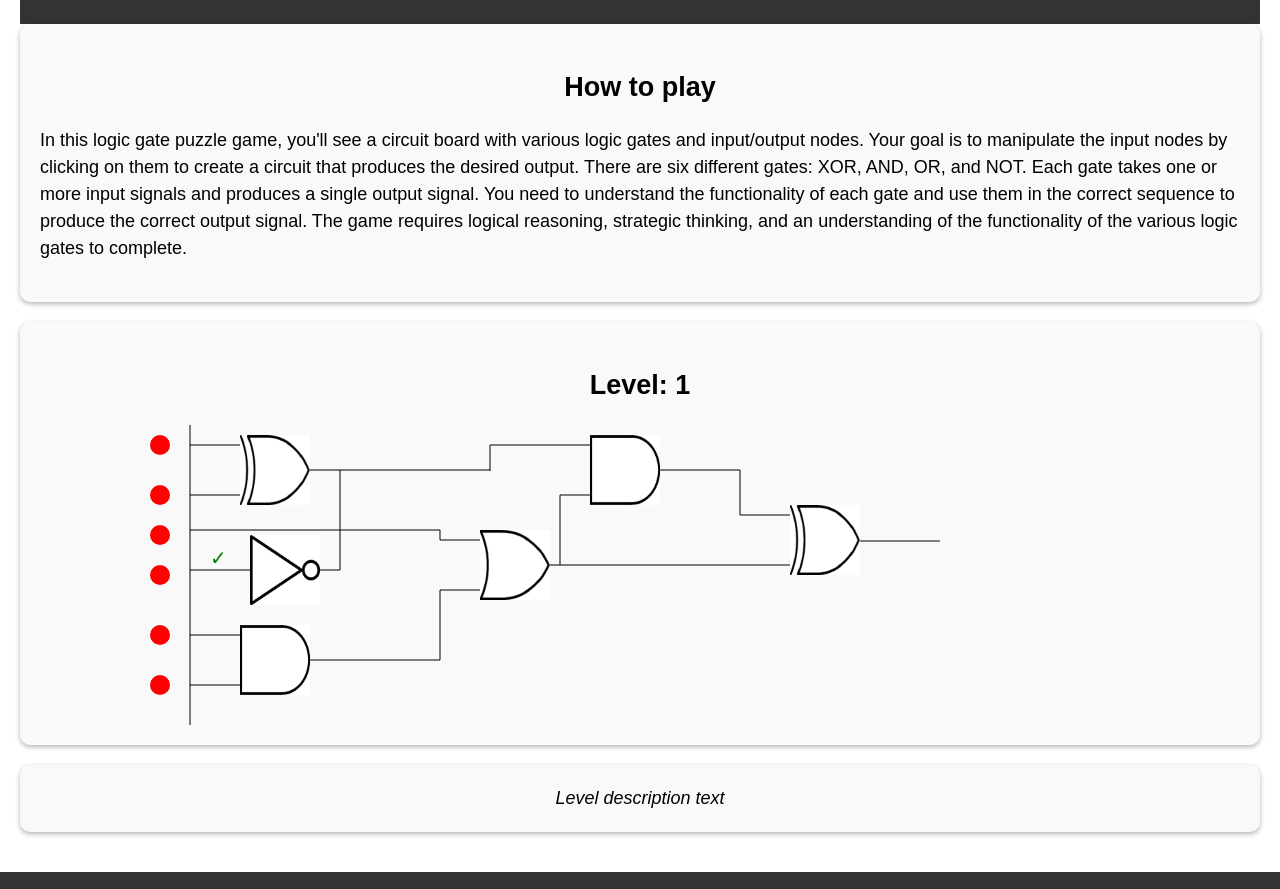
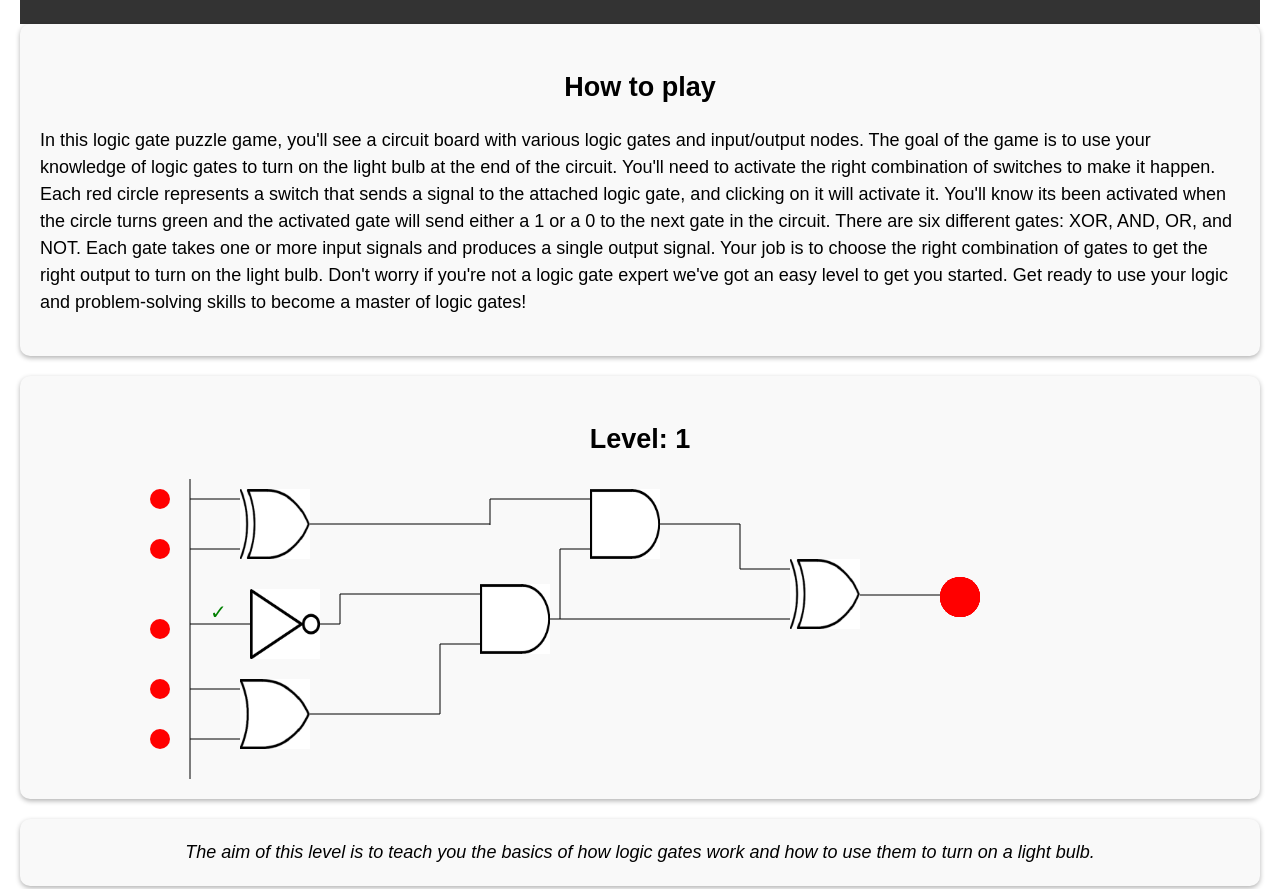
Before and after one commit to AyatKamona/Logic-Gate-Website, a plain HTML site: page index.html in a window 1280 px wide. Shown: the part 680-1569 px from the top of the page. Drawn offline with Linux system fonts and the light colour scheme.

Commit message:
redesigned level 1 logic gate placement

```diff
--- a/index.html
+++ b/index.html
@@ -34,10 +34,14 @@
             <section>
                 <h1>How to play</h2>
                     <p>In this logic gate puzzle game, you'll see a circuit board with various logic gates and input/output nodes.
-                        Your goal is to manipulate the input nodes by clicking on them to create a circuit that produces the desired output.
+                        The goal of the game is to use your knowledge of logic gates to turn on the light bulb at the end of the circuit.
+                        You'll need to activate the right combination of switches to make it happen.
+                        Each red circle represents a switch that sends a signal to the attached logic gate, and clicking on it will activate it.
+                        You'll know its been activated when the circle turns green and the activated gate will send either a 1 or a 0 to the next gate in the circuit.
                         There are six different gates: XOR, AND, OR, and NOT. Each gate takes one or more input signals and produces a single output signal.
-                        You need to understand the functionality of each gate and use them in the correct sequence to produce the correct output signal.
-                        The game requires logical reasoning, strategic thinking, and an understanding of the functionality of the various logic gates to complete.</p>
+                        Your job is to choose the right combination of gates to get the right output to turn on the light bulb.
+                        Don't worry if you're not a logic gate expert we've got an easy level to get you started.
+                        Get ready to use your logic and problem-solving skills to become a master of logic gates!</p>
             </section>
 
             <section>
--- a/js/game.js
+++ b/js/game.js
@@ -430,10 +430,10 @@ class Game {
         img4.onload = function() {
         // Draw images of gates on the canvas
             context.drawImage(img, 100, 10, 70, 70);
-            context.drawImage(img2, 100, 200, 70, 70);
+            context.drawImage(img3, 100, 200, 70, 70);
             context.drawImage(img2, 450, 10, 70, 70);
             context.drawImage(img4, 110, 110, 70, 70);
-            context.drawImage(img3, 340, 105, 70, 70);
+            context.drawImage(img2, 340, 105, 70, 70);
             context.drawImage(img, 650, 80, 70, 70);
 
             // Add text to the canvas
@@ -462,18 +462,15 @@ class Game {
         // Draw initial red circles on the canvas
         drawCircle(context,'red', 20, 20, 10, 0);
         drawCircle(context,'red', 20, 70, 10, 0);
-        drawCircle(context,'red', 20, 110, 10, 0);
         drawCircle(context,'red', 20, 150, 10, 0);
         drawCircle(context,'red', 20, 210, 10, 0);
         drawCircle(context,'red', 20, 260, 10, 0);
-        drawCircle(context,'red', 820, 118, 20, 0);
 
         // Define circle coordinates and colors
-        const circleStates = [false, false, false, false, false, false];
+        const circleStates = [false, false, false, false, false];
         const circlePositions = [
         { x: 20, y: 20 },
         { x: 20, y: 70 },
-        { x: 20, y: 110 },
         { x: 20, y: 150 },
         { x: 20, y: 210 },
         { x: 20, y: 260 }
@@ -491,6 +488,7 @@ class Game {
                 const isPressed = circleStates[i];
                 const fillStyle = isPressed ? "green" : "red";
                 drawCircle(context, fillStyle, circlePositions[i].x, circlePositions[i].y, 10, 0);
+                drawCircle(context,'red', 820, 118, 20, 0);
                 }
           }
         // Create instances of all the gates
@@ -505,15 +503,15 @@ class Game {
         function updateGates() {
             context.fillStyle = 'green';
             context.font = '20px serif';
-            var andOutput1 = andGate1.logic([circleStates[4], circleStates[5]]);
-            var notOutput = notGate.logic([circleStates[3]]);
+            var orOutput = orGate.logic([circleStates[3], circleStates[4]]);
+            var notOutput = notGate.logic([circleStates[2]]);
             var xorOutput1 = xorGate1.logic([circleStates[0], circleStates[1]]);
-            var orOutput = orGate.logic([andOutput1, circleStates[2]]);
-            var andOutput2 = andGate2.logic([xorOutput1, orOutput]);
-            var xorOutput2 = xorGate2.logic([andOutput2, orOutput]);
+            var andOutput2 = andGate2.logic([orOutput, notOutput]);
+            var andOutput1 = andGate1.logic([xorOutput1, andOutput2]);
+            var xorOutput2 = xorGate2.logic([andOutput2, andOutput1]);
 
 
-           if(andOutput1 == true) { // If the output is true, draw a checkmark
+           if(orOutput == true) { // If the output is true, draw a checkmark
                 context.fillText('✓', 70, 240);
             }
             else { // Otherwise, clear the checkmark
@@ -534,14 +532,14 @@ class Game {
                 context.clearRect(70, 30, 20, 20);
               }
 
-            if(orOutput == true){ // If the output is true, draw a checkmark
+            if(andOutput2 == true){ // If the output is true, draw a checkmark
                 context.fillText('✓', 310, 145);
             }
             else{
                 context.clearRect(310, 130, 20, 20);
             }
 
-            if(andOutput2 == true){ // If the output is true, draw a checkmark
+            if(andOutput1 == true){ // If the output is true, draw a checkmark
                 context.fillText('✓', 425, 50);
             }
             else{ // Otherwise, clear the checkmark
@@ -597,12 +595,10 @@ class Game {
         drawLine(context, 420, 70, 450, 70);
         drawLine(context, 420, 140, 420, 70)
         drawLine(context, 300, 235, 300, 165);
-        drawLine(context, 300, 115, 300, 105);
-        drawLine(context, 50, 105, 300, 105);
-        drawLine(context, 300, 115, 350, 115);
+        drawLine(context, 200, 115, 350, 115);
         drawLine(context, 300, 165, 350, 165);
         drawLine(context, 150, 145, 200, 145);
-        drawLine(context, 200, 145, 200, 45);
+        drawLine(context, 200, 145, 200, 115);
         drawLine(context, 450, 45, 600, 45);
         drawLine(context, 600, 45, 600, 90);
         drawLine(context, 600, 90, 650, 90);
@@ -617,8 +613,7 @@ var canvas;
 window.onload = function() {
     const canvas = document.getElementById("game");
     document.getElementById("levelNumber").innerHTML = "Level: 1";
-    document.getElementById("levelDescription").innerHTML = "Level description text";
-
+    document.getElementById("levelDescription").innerHTML = "The aim of this level is to teach you the basics of how logic gates work and how to use them to turn on a light bulb.";
     newGame = new Game(document.getElementById("game"));
     newGame.displayLevel();
 }
```
